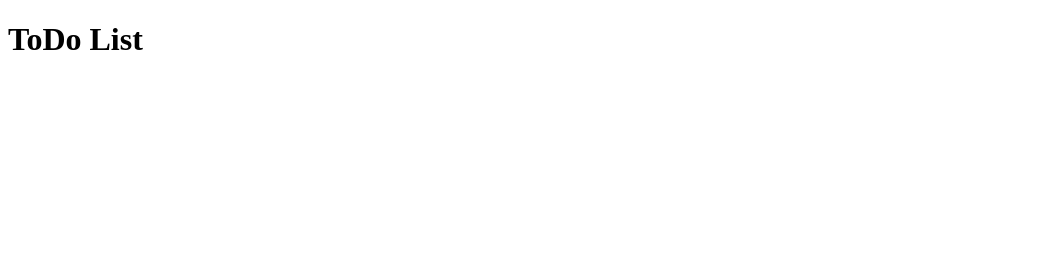
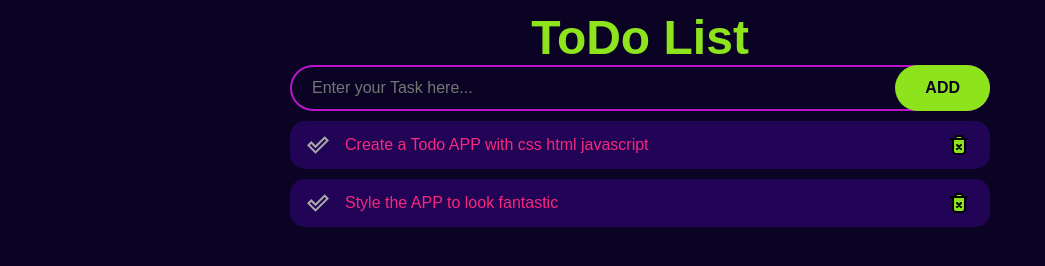
Before and after one commit to RajatKumar-gsrk/css-html-javascript-Todo-APP, a plain HTML site: page index.html in a window 1280 px wide. Shown: the whole page, without its empty margins (0-1045 px from the left). Drawn offline with Linux system fonts and the light colour scheme.

Commit message:
html structure, and css styling done

```diff
--- a/index.html
+++ b/index.html
@@ -4,8 +4,45 @@
     <meta charset="UTF-8">
     <meta name="viewport" content="width=device-width, initial-scale=1.0">
     <title>Todo APP</title>
+    <link rel="stylesheet" href="styles.css">
 </head>
 <body>
     <h1>ToDo List</h1>
+    <div class="wrapper">
+        <form>
+            <input type="text" id="todo-input" autocomplete="off" placeholder="Enter your Task here...">
+            <button id="todo-add">ADD</button>
+        </form>
+        <ul id="todo-list">
+            <li class="todo-item">
+                <input type="checkbox" id="todo-1">
+                <label for="todo-1" class="custom-checkbox">
+                    <svg fill="var(--disabled-color)" xmlns="http://www.w3.org/2000/svg" height="24px" viewBox="0 -960 960 960" fill="none" width="24px" >
+                        <path d="m381-240 424-424-57-56-368 367-169-170-57 57 227 226Zm0 113L42-466l169-170 170 170 366-367 172 168-538 538Z"/>
+                    </svg>
+                </label>
+                <label for="todo-1" class="todo-text">Create a Todo APP with css html javascript</label>
+                <button class="delete-item">
+                    <svg fill="var(--accent-color)" width="24" height="24" viewBox="0 0 24 24" fill="none" xmlns="http://www.w3.org/2000/svg">
+                        <path d="M10 12L14 16M14 12L10 16M4 6H20M16 6L15.7294 5.18807C15.4671 4.40125 15.3359 4.00784 15.0927 3.71698C14.8779 3.46013 14.6021 3.26132 14.2905 3.13878C13.9376 3 13.523 3 12.6936 3H11.3064C10.477 3 10.0624 3 9.70951 3.13878C9.39792 3.26132 9.12208 3.46013 8.90729 3.71698C8.66405 4.00784 8.53292 4.40125 8.27064 5.18807L8 6M18 6V16.2C18 17.8802 18 18.7202 17.673 19.362C17.3854 19.9265 16.9265 20.3854 16.362 20.673C15.7202 21 14.8802 21 13.2 21H10.8C9.11984 21 8.27976 21 7.63803 20.673C7.07354 20.3854 6.6146 19.9265 6.32698 19.362C6 18.7202 6 17.8802 6 16.2V6" stroke="#000000" stroke-width="2" stroke-linecap="round" stroke-linejoin="round"/>
+                        </svg>
+                </button>
+            </li>
+            <li class="todo-item">
+                <input type="checkbox" id="todo-2">
+                <label for="todo-2" class="custom-checkbox">
+                    <svg fill="var(--disabled-color)" xmlns="http://www.w3.org/2000/svg" height="24px" viewBox="0 -960 960 960" fill="none" width="24px">
+                        <path d="m381-240 424-424-57-56-368 367-169-170-57 57 227 226Zm0 113L42-466l169-170 170 170 366-367 172 168-538 538Z"/>
+                    </svg>
+                </label>
+                <label for="todo-2" class="todo-text">Style the APP to look fantastic</label>
+                <button class="delete-item">
+                    <svg fill="var(--accent-color)" width="24" height="24" viewBox="0 0 24 24" fill="none" xmlns="http://www.w3.org/2000/svg">
+                        <path d="M10 12L14 16M14 12L10 16M4 6H20M16 6L15.7294 5.18807C15.4671 4.40125 15.3359 4.00784 15.0927 3.71698C14.8779 3.46013 14.6021 3.26132 14.2905 3.13878C13.9376 3 13.523 3 12.6936 3H11.3064C10.477 3 10.0624 3 9.70951 3.13878C9.39792 3.26132 9.12208 3.46013 8.90729 3.71698C8.66405 4.00784 8.53292 4.40125 8.27064 5.18807L8 6M18 6V16.2C18 17.8802 18 18.7202 17.673 19.362C17.3854 19.9265 16.9265 20.3854 16.362 20.673C15.7202 21 14.8802 21 13.2 21H10.8C9.11984 21 8.27976 21 7.63803 20.673C7.07354 20.3854 6.6146 19.9265 6.32698 19.362C6 18.7202 6 17.8802 6 16.2V6" stroke="#000000" stroke-width="2" stroke-linecap="round" stroke-linejoin="round"/>
+                        </svg>
+                </button>
+            </li>
+        </ul>
+    </div>
 </body>
 </html>
--- /dev/null
+++ b/styles.css
@@ -0,0 +1,158 @@
+:root{
+    --background-color: #0a0324;
+    --accent-color: #8de41c;
+    --primary-color: #210456;
+    --secondary-color: #b915cc;
+    --text-color: #f6287d;
+    --disabled-color: #a9a9a9;
+}
+
+*{
+    margin: 0;
+    padding: 0;
+}
+
+html{
+    font-family: Arial, Helvetica, sans-serif;
+    font-size: 16;
+    color: var(--text-color);
+}
+
+body{
+    min-height: 100vh;
+    padding: 10px;
+    display: flex;
+    flex-direction: column;
+    background-color: var(--background-color);
+    align-items: center;
+}
+
+h1{
+    margin-top: 100px 0px 20px 0px;
+    font-size: 3rem;
+    font-weight: 800;
+    /* text-transform: uppercase; transforms text */
+    text-align: center;
+    color: var(--accent-color);
+}
+
+.wrapper{
+    width: 700px;
+    max-width: 100%;
+    display: flex;
+    flex-direction: column;
+    gap: 10px;
+}
+
+#todo-input{
+    box-sizing: border-box;
+    padding: 12px 20px;
+    width: 100%;
+    background: none;
+    border: 2px solid var(--secondary-color);
+    border-radius: 1000px;
+    font: inherit;
+    color: var(--text-color);
+    caret-color: var(--accent-color); /*cursor color*/
+}
+
+#todo-input:focus{
+    outline: none;
+}
+
+form{
+    position: relative; /*makes childrem position relative to it*/
+}
+
+#todo-add{
+    position: absolute; /*absolute position based on parent*/
+    top: 0px;
+    right: 0px;
+
+    background-color: var(--accent-color);
+    height: 100%;
+    padding: 0 30px;
+    border: none;
+    border-radius: 1000px;
+    font: inherit;
+    font-weight: 800;
+    color: var(--background-color);
+    cursor: pointer;
+}
+
+.todo-item{
+    margin-bottom: 10px;
+    padding: 0 16px;
+    background-color: var(--primary-color);
+    border-radius: 15px;
+    display: flex;
+    align-items: center;
+}
+
+.todo-item .todo-text{
+    padding: 15px;
+    padding-right: 0;
+    flex-grow: 1; /*takes max possible width of parrent so push other elements around*/
+    transition: 200ms ease;
+}
+
+.delete-item{
+    padding: 3px;
+    background: none;
+    border: none;
+    display: flex;
+    justify-content: center;
+    align-items: center;
+    cursor: pointer;
+}
+
+.delete-item:svg{
+    transition: 200ms ease;
+}
+
+.delete-item:hover svg{
+    fill: var(--text-color);
+    scale: 1.5;
+}
+
+.custom-checkbox{
+    display: flex;
+    justify-content: center;
+    align-items: center;
+    flex-shrink: 0;
+    transition: 200ms ease;
+    cursor: pointer;
+}
+
+input[type="checkbox"]{
+    display: none;
+}
+
+input[type="checkbox"]:checked ~ .custom-checkbox svg{
+    fill: var(--text-color);
+}
+
+input[type="checkbox"]:checked ~ .todo-text{
+    color: var(--disabled-color);
+    font-weight: 500;
+    text-decoration: line-through;
+}
+
+@media(max-width: 500px){/*responsive website*/
+    html{
+        font-size: 12pt;
+    }
+
+    #todo-add{
+        position: unset;
+        width: 100%;
+        margin-top: 10px;
+        padding: 15px;
+        height: auto;
+    }
+    h1{
+        margin-top: 25px;
+        font-size: 15vw;
+    }
+
+}
```
Also changed, not shown: resources/icons/check_icon.svg.
